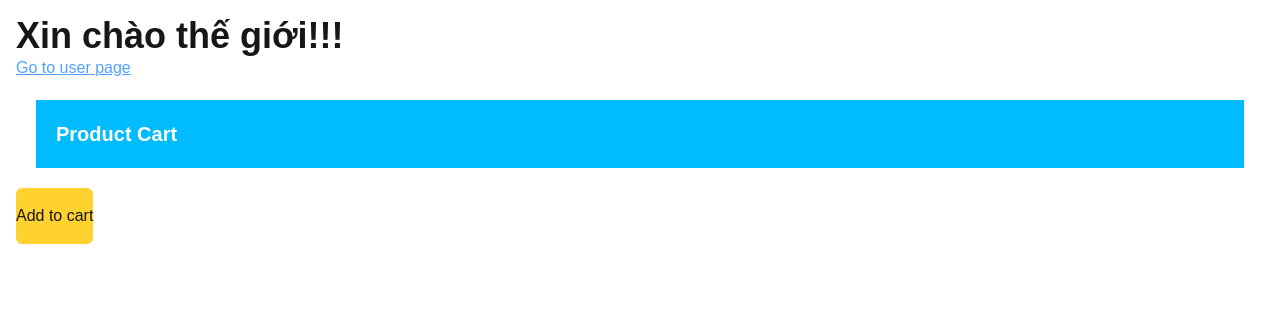
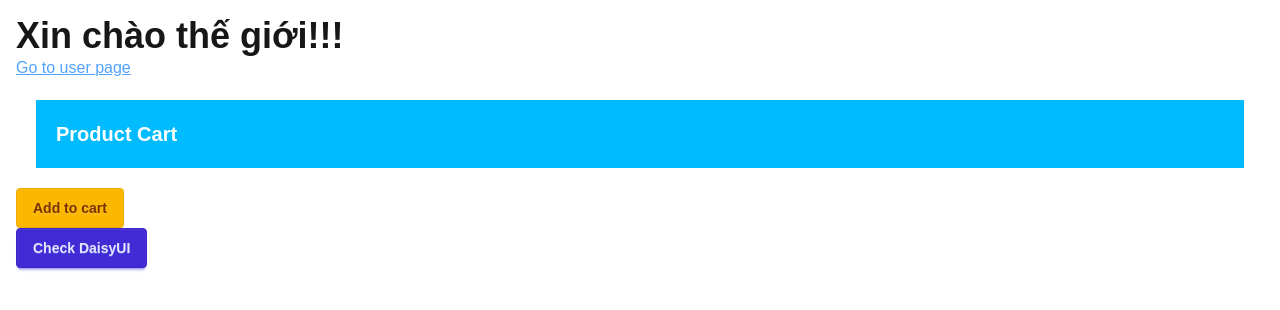
Before and after one commit to Gabriel7721/K24WD03-Next-App-1, a Next.js app: page / in a window 1280 px wide. Shown: the top 310 px of the page. Built offline with nearby package versions, Linux system fonts and the light colour scheme.

Commit message:
update daisy ui theme

```diff
--- a/app/components/AddToCart.tsx
+++ b/app/components/AddToCart.tsx
@@ -3,7 +3,7 @@
 const AddToCart = () => {
   return (
     <div>
-      <button
+      <button className="btn btn-warning"
         onClick={() => {
           alert("Product has been added to cart successfully!");
         }}>
--- a/app/components/ProductList/ProductList.tsx
+++ b/app/components/ProductList/ProductList.tsx
@@ -21,7 +21,7 @@ const ProductList = async () => {
     <main>
       <h1>Product List</h1>
 
-      <div className="overflow-x-auto h-96 w-96">
+      <div className="overflow-x-auto h-96 w-200">
         <table className="table table-xs table-pin-rows table-pin-cols">
           <thead>
             <tr>
--- a/app/globals.css
+++ b/app/globals.css
@@ -1,5 +1,7 @@
 @import "tailwindcss";
-@plugin "daisyui";
+@plugin "daisyui" {
+  themes: all;
+}
 
 :root {
   --background: #ffffff;
--- a/app/layout.tsx
+++ b/app/layout.tsx
@@ -23,12 +23,12 @@ export default function RootLayout({
   children: React.ReactNode;
 }>) {
   return (
-    <html lang="en">
+    <html lang="en" data-theme="light">
       <body
-        className={`${geistSans.variable} ${geistMono.variable} antialiased`}
-      >
+        className={`${geistSans.variable} ${geistMono.variable} antialiased`}>
         {children}
       </body>
+      <button className="btn btn-primary">Check DaisyUI</button>
     </html>
   );
 }
```
